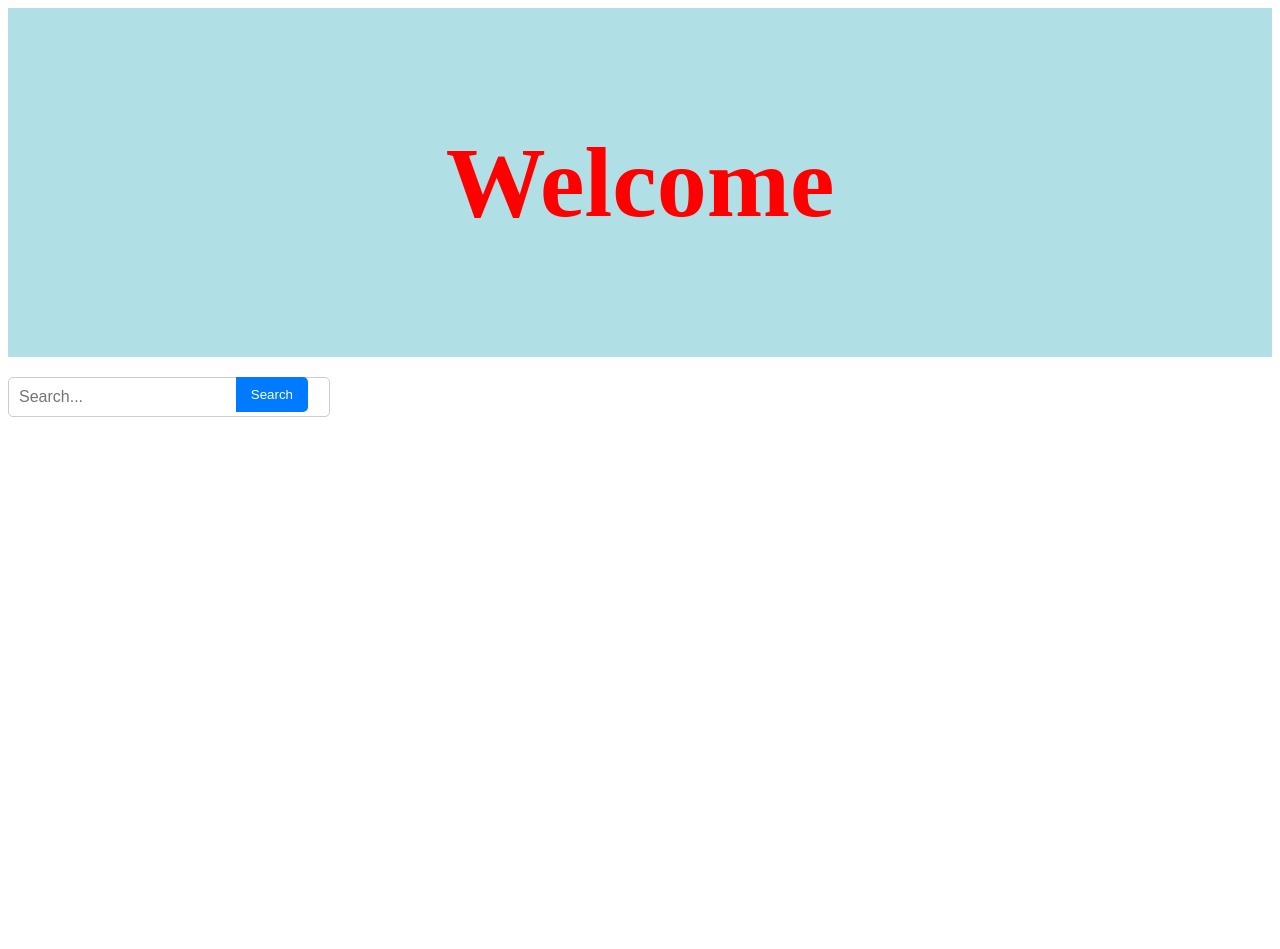
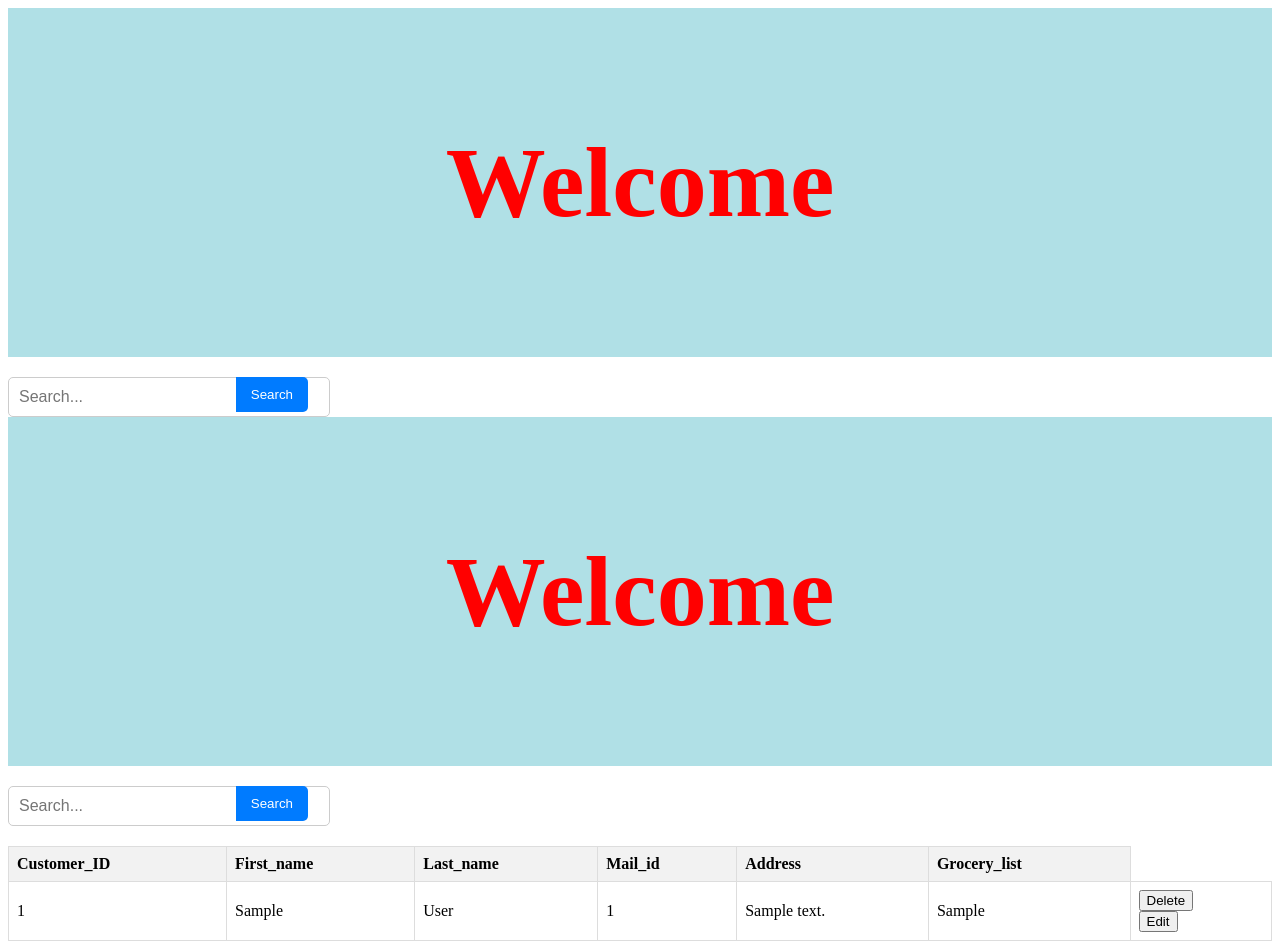
Before and after one commit to gunasimhareddy72/pythonCA_2Assignment, a Flask app: page /home.html in a window 1280 px wide. Before the commit the page ends 417 px from the top, so only its background shows below. Run offline with Flask 3, Linux system fonts and the light colour scheme; a database or web service that is not in the repository returns one stand-in record (values such as "Sample title"); some libraries are stand-ins or nearby versions.

Commit message:
corrected the div tag inside the home.html and created the table to store the database in to html.

```diff
--- a/templates/home.html
+++ b/templates/home.html
@@ -14,4 +14,57 @@
             <div class="search-container">
                 <input type="text" id="searchInput" placeholder="Search...">
                 <button type="submit">Search</button>
-            </div>
+            </div><!DOCTYPE html>
+            <html>
+                <head>
+                    <link rel="stylesheet" type="text/css" href="{{ url_for('static', filename='css/home.css' )}}">
+                    <title>Home Page</title>
+                </head>
+                <body>
+                    <div class="Heading">
+                        <center><h1> Welcome </h1></center>
+                    </div>
+                    <form class="homeform" id="form1" action="{{ url_for('search_customer') }}" method="post">
+                        <div class="search-container">
+                            <input type="text" id="searchInput" name="search_query" placeholder="Search...">
+                            <button type="submit">Search</button>
+                        </div>
+                    </form>
+
+                    <table id="customerTable">
+                        <thead>
+                            <tr>
+                                <th>Customer_ID</th>
+                                <th>First_name</th>
+                                <th>Last_name</th>
+                                <th>Mail_id</th>
+                                <th>Address</th>
+                                <th>Grocery_list</th>
+                            </tr>
+                        </thead>
+                        <tbody>
+                            {% for customer in customers %}
+                            <tr>
+                                <td>{{ customer.customer_id }}</td>
+                                <td>{{ customer.first_name }}</td>
+                                <td>{{ customer.last_name }}</td>
+                                <td>{{ customer.mail_id }}</td>
+                                <td>{{ customer.address }}</td>
+                                <td>{{ customer.gecrios_list }}</td>
+                                <td>
+                                    <form method="post" action="{{ url_for('delete_customer', customer_id=customer['customer_id']) }}">
+                                        <button type="submit">Delete</button>
+                                    </form>
+                                    <form method="GET" action="{{ url_for('get_customer_details', customer_id=customer['customer_id']) }}">
+                                        <button type="submit">Edit</button>
+                                    </form>
+                                </td>
+
+                            </tr>
+                            {% endfor %}
+                        </tbody>
+                    </table>
+
+
+                </body>
+            </html>
```
